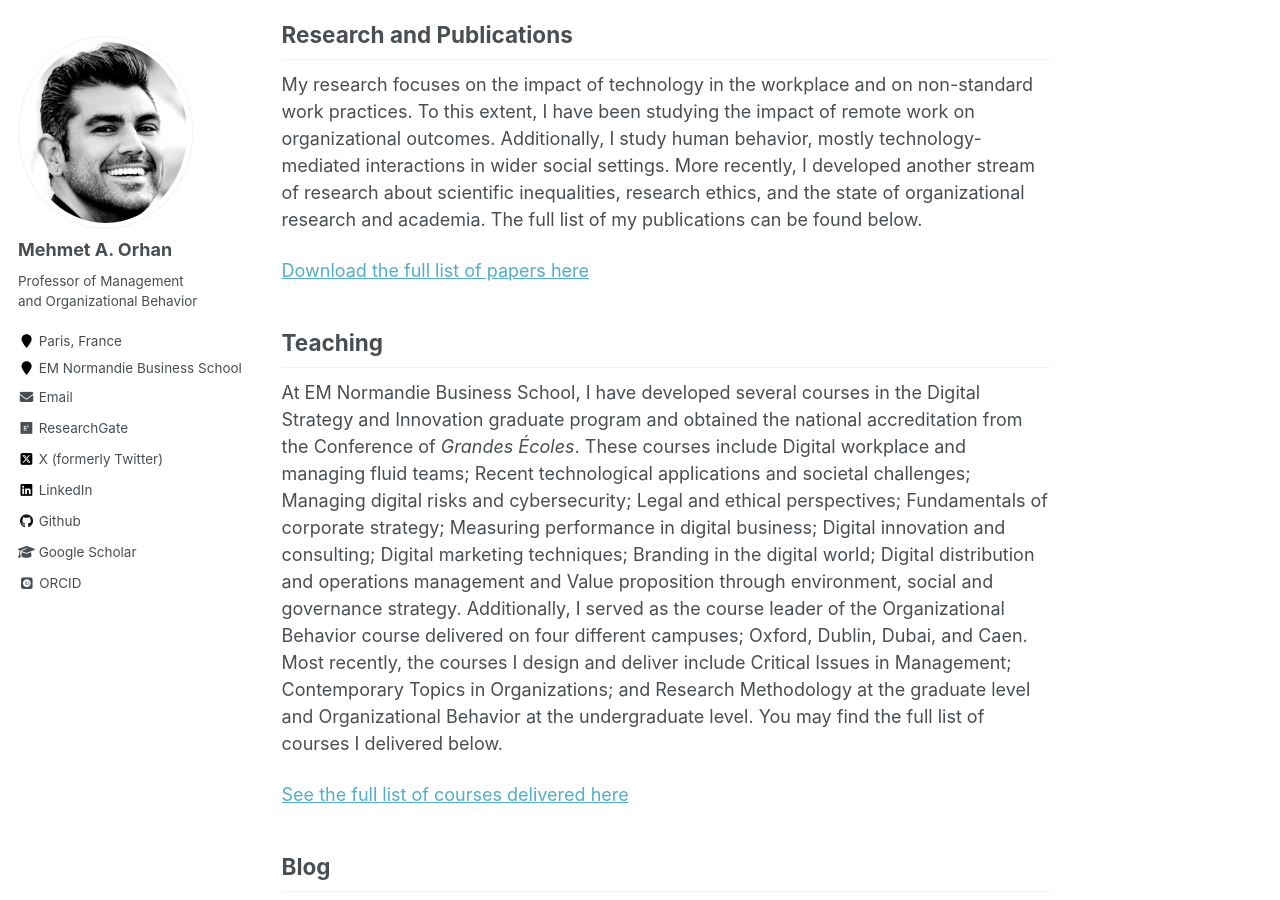
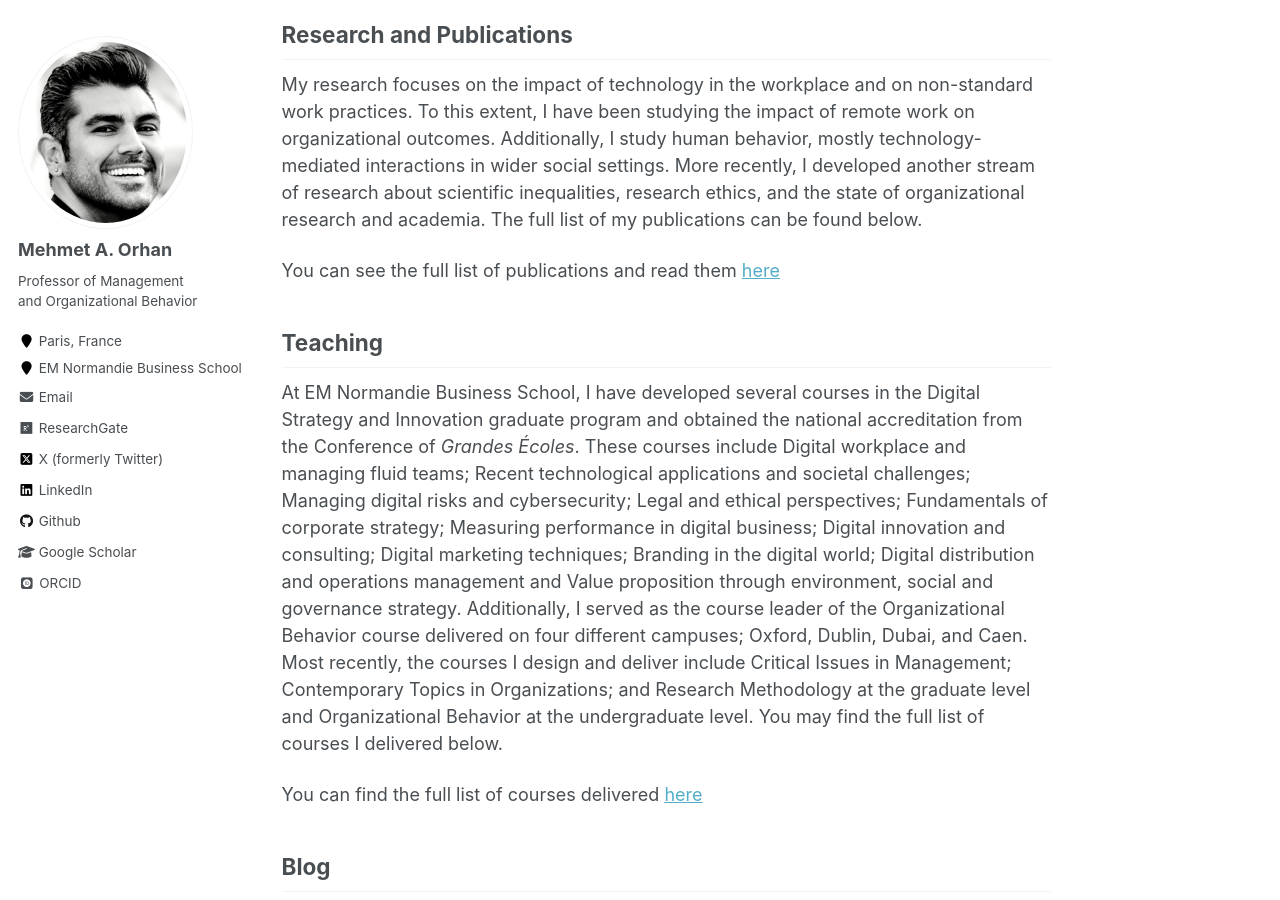
Before and after one commit to maorhan/maorhan.github.io, a Jekyll site: the page built from _pages/about.md, in a window 1280 px wide and 900 px high, scrolled down 852 px. Built offline with Jekyll 4.4.1, drawn with Linux system fonts in a browser that asks for light colours; some web fonts are replaced.

Commit message:
Update about.md

```diff
--- a/_pages/about.md
+++ b/_pages/about.md
@@ -20,7 +20,7 @@ My research focuses on the impact of technology in the workplace and on non-stan
 behavior, mostly technology-mediated interactions in wider social settings. More recently, I developed another stream of research about scientific inequalities, research ethics, and the state of organizational research and
 academia. The full list of my publications can be found below.
 
-[Download the full list of papers here](https://maorhan.github.io/files/List%20of%20Publications%20022026.pdf)
+You can see the full list of publications and read them [here](https://maorhan.github.io/files/List%20of%20Publications102026.pdf)
 
 ## Teaching
 
@@ -29,7 +29,7 @@ include Digital workplace and managing fluid teams; Recent technological applica
 Measuring performance in digital business; Digital innovation and consulting; Digital marketing techniques; Branding in the digital world; Digital distribution and operations management and Value proposition through
 environment, social and governance strategy. Additionally, I served as the course leader of the Organizational Behavior course delivered on four different campuses; Oxford, Dublin, Dubai, and Caen. Most recently, the courses I design and deliver include Critical Issues in Management; Contemporary Topics in Organizations; and Research Methodology at the graduate level and Organizational Behavior at the undergraduate level. You may find the full list of courses I delivered below.
 
-[See the full list of courses delivered here](https://maorhan.github.io/files/Teaching%20Experience%202026.pdf)
+You can find the full list of courses delivered [here](https://maorhan.github.io/files/Teaching%20Experience%202026.pdf)
 
 ## Blog
 
```
